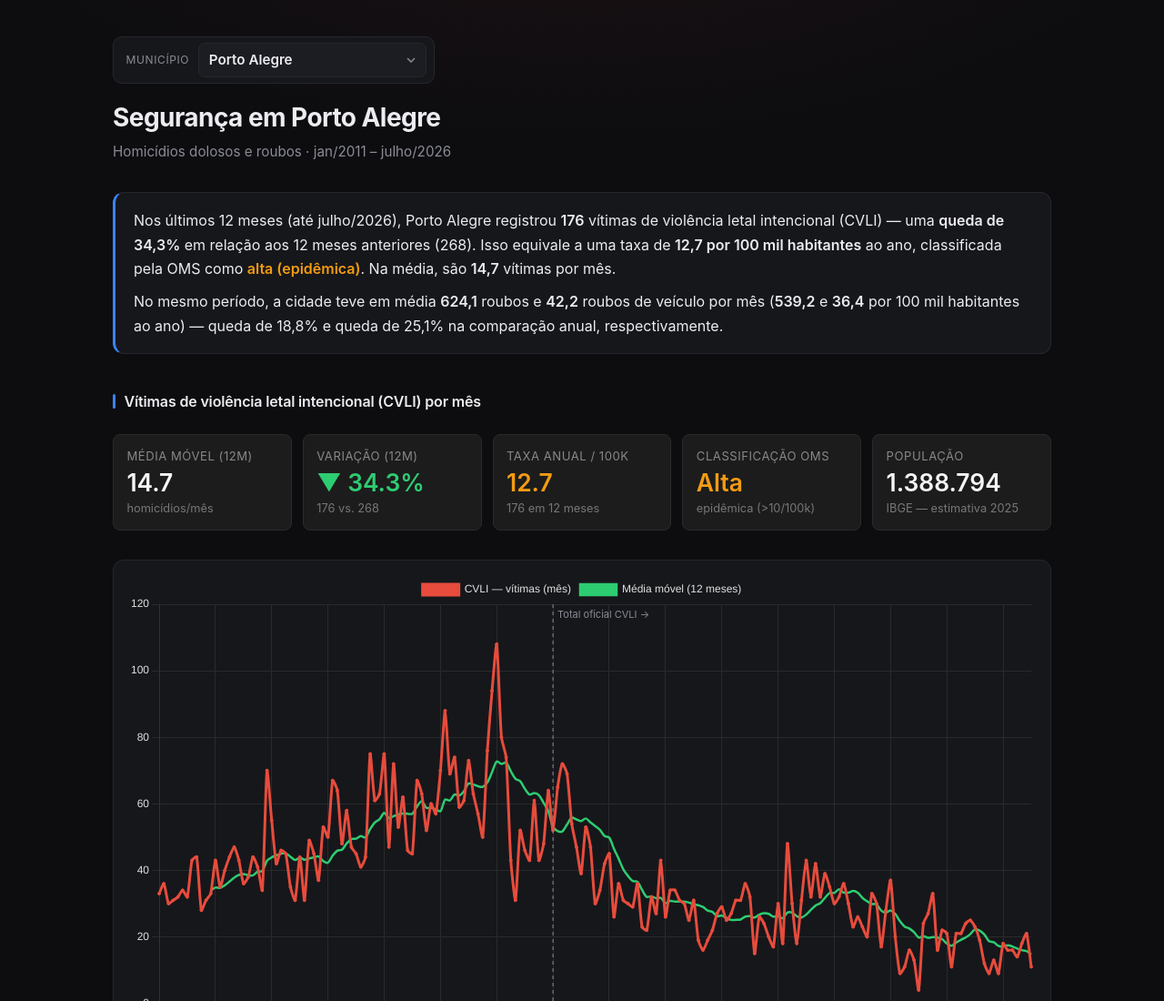
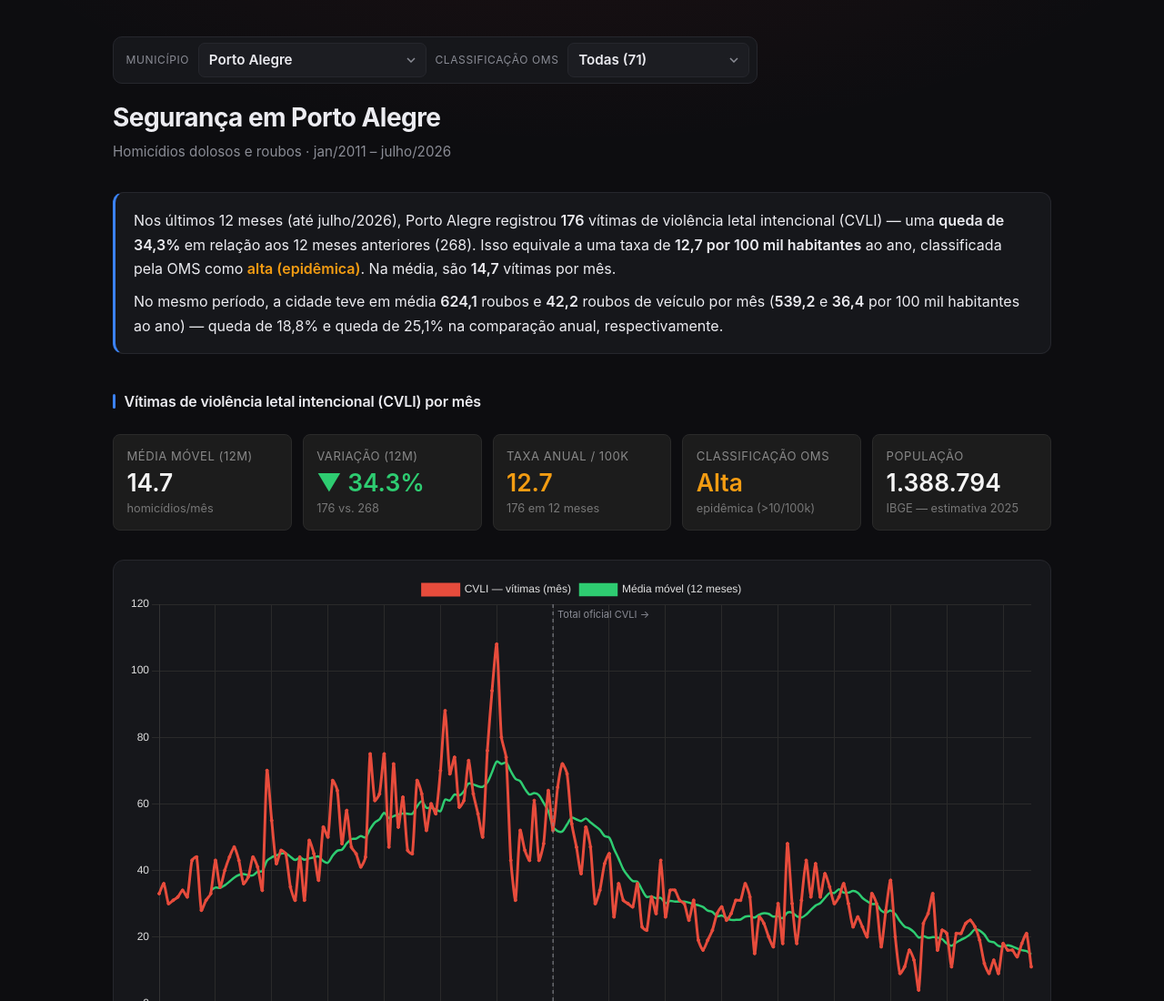
Before and after one commit to glauberramos/segurancapoa, a plain HTML site: page index.html in a window 1280 px wide. Shown: the top 1100 px of the page at 91% size. Drawn offline with nearby package versions, Linux system fonts and the light colour scheme.

Commit message:
Add WHO (OMS) classification filter to municipality picker
Filters the municipality list by the WHO lethal-violence class of each
city's last-12-month CVLI rate. Defaults to "Todas".

Co-Authored-By: Claude Opus 5.5 <noreply@anthropic.com>

```diff
--- a/index.html
+++ b/index.html
@@ -89,8 +89,10 @@ header.hero {
 }
 .city-picker {
   display: inline-flex;
+  flex-wrap: wrap;
   align-items: center;
   gap: 0.6rem;
+  max-width: 100%;
   margin-bottom: 1rem;
   background: var(--panel);
   border: 1px solid var(--border);
@@ -118,6 +120,7 @@ header.hero {
   max-width: 100%;
 }
 .city-picker select:focus-visible { outline: 2px solid #3b82f6; outline-offset: 1px; }
+.city-picker .picker-field { display: inline-flex; align-items: center; gap: 0.6rem; min-width: 0; }
 header.hero h1 {
   font-size: 1.75rem;
   font-weight: 700;
@@ -305,8 +308,14 @@ footer a:hover { text-decoration: underline; }
 <body>
 <header class="hero">
   <div class="city-picker">
-    <label for="municipioSelect">Município</label>
-    <select id="municipioSelect" aria-label="Escolha o município"></select>
+    <span class="picker-field">
+      <label for="municipioSelect">Município</label>
+      <select id="municipioSelect" aria-label="Escolha o município"></select>
+    </span>
+    <span class="picker-field">
+      <label for="omsSelect">Classificação OMS</label>
+      <select id="omsSelect" aria-label="Filtrar municípios pela classificação da OMS"></select>
+    </span>
   </div>
   <h1>Segurança em <span id="cityName">Porto Alegre</span></h1>
   <p class="subtitle">Homicídios dolosos e roubos · jan/2011 – <span id="lastUpdate"></span></p>
@@ -614,18 +623,48 @@ function render(key) {
   lineChart('chartVehicleMonthly', 'Roubo de Veículo (mês)', '#9b59b6', vehicleMonthlyData);
 }
 
-// ---- Seletor de município (?m=canoas) ----
+// ---- Seletor de município (?m=canoas) + filtro pela classificação da OMS ----
 const select = document.getElementById('municipioSelect');
+const omsSelect = document.getElementById('omsSelect');
+
+// Classificação de cada município pela taxa de CVLI dos últimos 12 meses (mesma conta dos cards).
+const clsByKey = Object.fromEntries(Object.entries(DATA.municipios).map(([k, m]) => {
+  const sum = m.cvli.slice(-12).reduce((a, b) => a + b, 0);
+  return [k, classify((sum / m.populacao) * 100000).cls];
+}));
+const OMS_CLASSES = [['low', 'Baixa'], ['med', 'Média'], ['high', 'Alta (epidêmica)'], ['epidemic', 'Muito alta']];
+const countBy = c => Object.values(clsByKey).filter(v => v === c).length;
+omsSelect.innerHTML = `<option value="">Todas (${Object.keys(clsByKey).length})</option>` +
+  OMS_CLASSES.map(([c, label]) => `<option value="${c}"${countBy(c) ? '' : ' disabled'}>${label} (${countBy(c)})</option>`).join('');
+
+const matchesOms = k => !omsSelect.value || clsByKey[k] === omsSelect.value;
 const optionsFor = regiao => Object.keys(DATA.municipios)
-  .filter(k => k !== DEFAULT_KEY && DATA.municipios[k].regiao === regiao)
+  .filter(k => k !== DEFAULT_KEY && DATA.municipios[k].regiao === regiao && matchesOms(k))
   .sort((a, b) => DATA.municipios[a].nome.localeCompare(DATA.municipios[b].nome, 'pt-BR'))
   .map(k => `<option value="${k}">${DATA.municipios[k].nome}</option>`).join('');
-select.innerHTML = `<option value="${DEFAULT_KEY}">${DATA.municipios[DEFAULT_KEY].nome}</option>` +
-  ['Região Metropolitana', 'Litoral Norte', 'Serra'].map(r => `<optgroup label="${r}">${optionsFor(r)}</optgroup>`).join('');
+function fillMunicipios() {
+  select.innerHTML = (matchesOms(DEFAULT_KEY) ? `<option value="${DEFAULT_KEY}">${DATA.municipios[DEFAULT_KEY].nome}</option>` : '') +
+    ['Região Metropolitana', 'Litoral Norte', 'Serra'].map(r => {
+      const opts = optionsFor(r);
+      return opts ? `<optgroup label="${r}">${opts}</optgroup>` : '';
+    }).join('');
+}
 
 const keyFromUrl = () => keyBySlug[new URLSearchParams(location.search).get('m') || ''] || DEFAULT_KEY;
+fillMunicipios();
 select.value = keyFromUrl();
 render(select.value);
+
+omsSelect.addEventListener('change', () => {
+  const current = select.value;
+  fillMunicipios();
+  if (DATA.municipios[current] && matchesOms(current)) {
+    select.value = current; // município atual continua na lista: só filtra as opções
+  } else {
+    select.selectedIndex = 0; // senão, vai para o primeiro município da classificação escolhida
+    select.dispatchEvent(new Event('change'));
+  }
+});
 
 select.addEventListener('change', () => {
   const key = select.value;
@@ -636,7 +675,9 @@ select.addEventListener('change', () => {
   render(key);
 });
 window.addEventListener('popstate', () => {
-  select.value = keyFromUrl();
+  const key = keyFromUrl();
+  if (!matchesOms(key)) { omsSelect.value = ''; fillMunicipios(); }
+  select.value = key;
   render(select.value);
 });
 </script>
```
